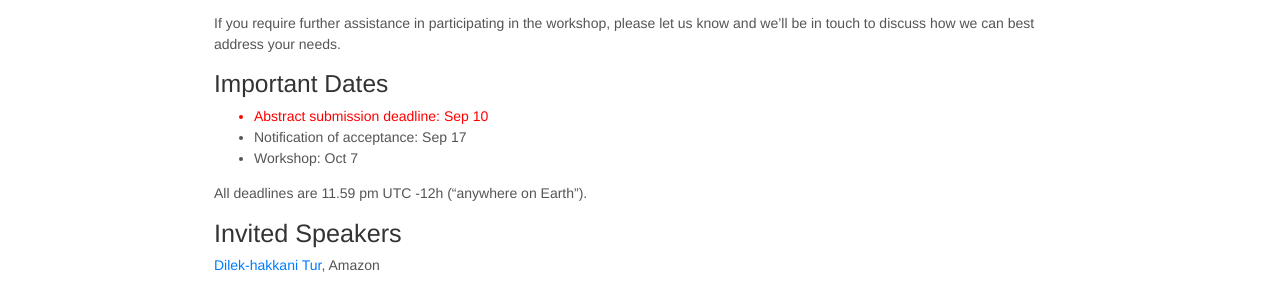
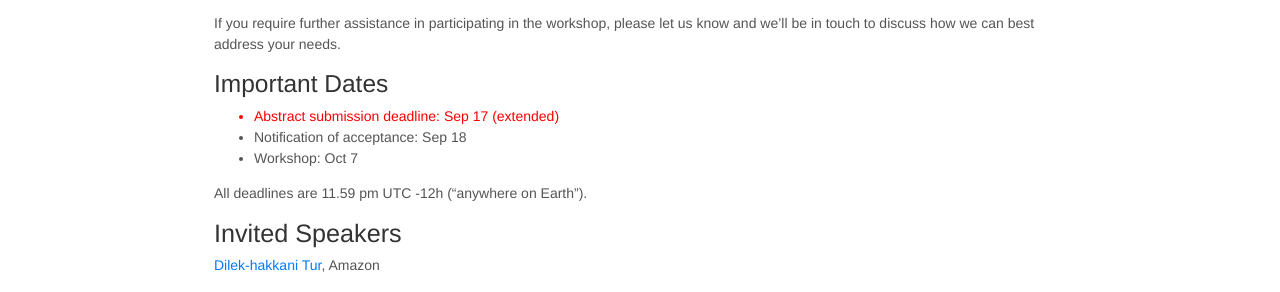
Before and after one commit to cask-workshop/cask-workshop.github.io, a Jekyll site: the page built from index.md, in a window 1280 px wide and 900 px high, scrolled down 978 px. Shown: the part 152-444 px from the top of the window. Built offline with Jekyll 4.4.1, drawn with Linux system fonts in a browser that asks for light colours; nearby versions of some CDN libraries.

Commit message:
Update index.md

```diff
--- a/index.md
+++ b/index.md
@@ -49,8 +49,8 @@ If you require further assistance in participating in the workshop, please let u
 
 <h3>Important Dates</h3>
 <ul>
-<li style="color:red;">Abstract submission deadline: Sep 10</li>
-<li>Notification of acceptance: Sep 17</li>
+<li style="color:red;">Abstract submission deadline: Sep 17 (extended)</li>
+<li>Notification of acceptance: Sep 18</li>
 <li>Workshop: Oct 7 </li>
 </ul>
 <p>All deadlines are 11.59 pm UTC -12h (“anywhere on Earth”).</p>
```
